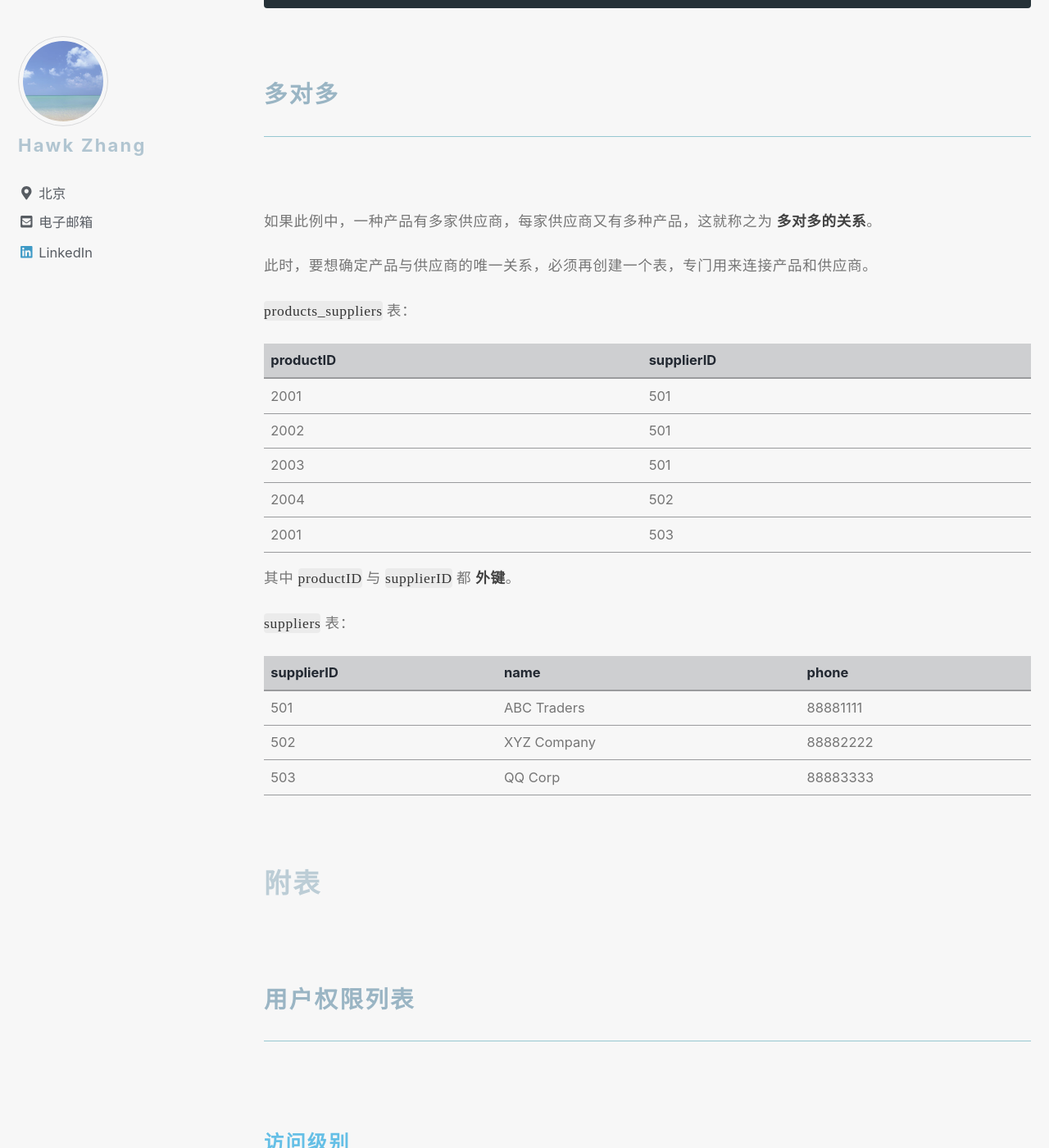
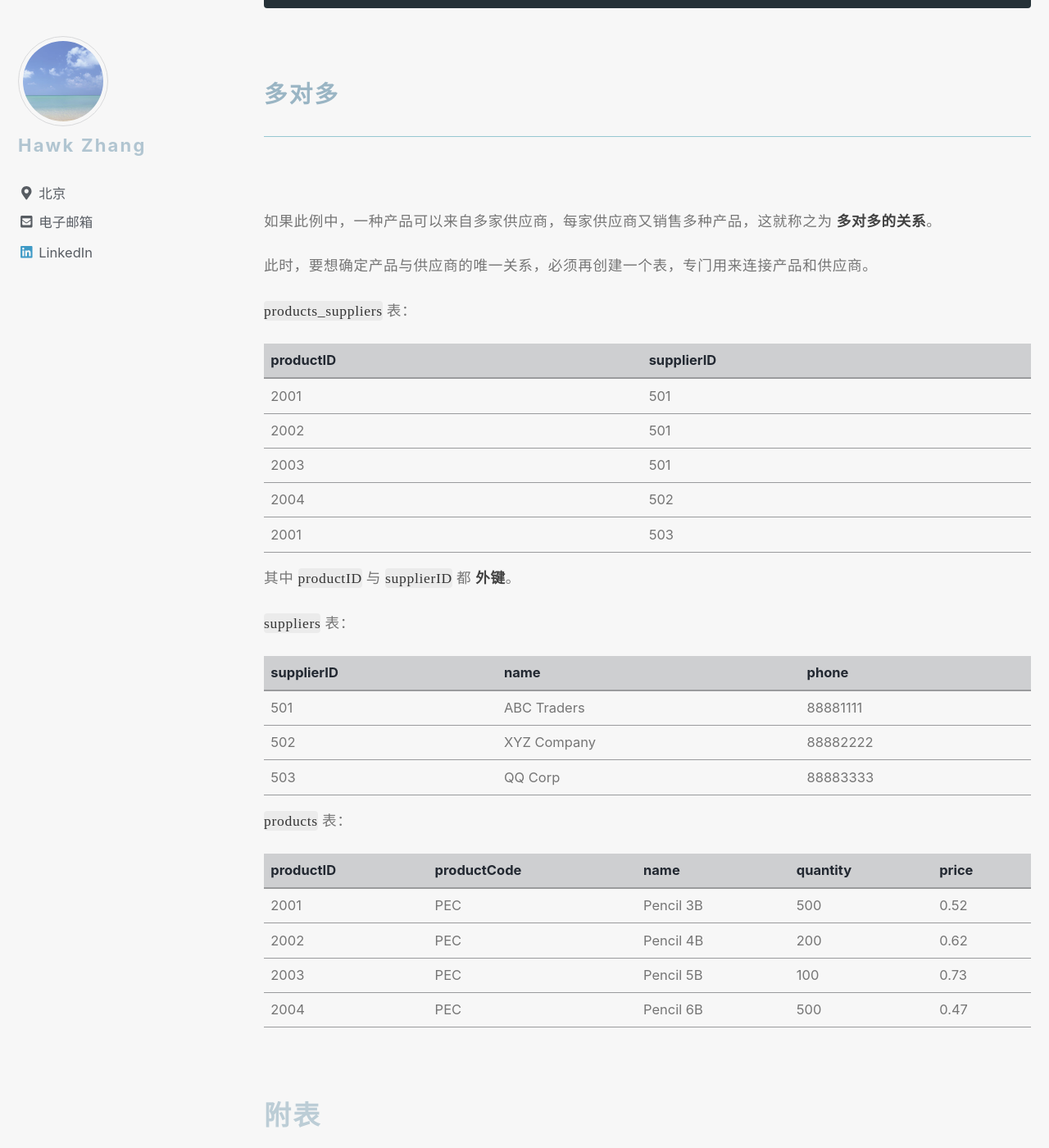
Before and after one commit to narru888/linotes_note, a Jekyll site: the page built from _posts/mysql/2016-04-02-statements.md, in a window 1280 px wide and 1400 px high, scrolled down 28872 px. Shown: the whole window at 82% size. Built offline with Jekyll 4.4.1, drawn with Linux system fonts in a browser that asks for light colours; nearby versions of some CDN libraries; a script that is not in the unit is left out.

Commit message:
update on 2018-10-16 20:30:02 CST

```diff
--- a/_posts/mysql/2016-04-02-statements.md
+++ b/_posts/mysql/2016-04-02-statements.md
@@ -1177,7 +1177,7 @@ WHERE p.price < 0.6;
 
 ### 多对多
 
-如果此例中，一种产品有多家供应商，每家供应商又有多种产品，这就称之为 **多对多的关系**。
+如果此例中，一种产品可以来自多家供应商，每家供应商又销售多种产品，这就称之为 **多对多的关系**。
 
 此时，要想确定产品与供应商的唯一关系，必须再创建一个表，专门用来连接产品和供应商。
 
@@ -1201,6 +1201,14 @@ supplierID | name | phone
 502 | XYZ Company | 88882222
 503 | QQ Corp | 88883333
 
+`products` 表：
+
+productID | productCode | name | quantity | price
+--- | --- | --- | --- | ---
+2001 | PEC | Pencil 3B | 500 | 0.52
+2002 | PEC | Pencil 4B | 200 | 0.62
+2003 | PEC | Pencil 5B | 100 | 0.73
+2004 | PEC | Pencil 6B | 500 | 0.47
 
 
 
```
